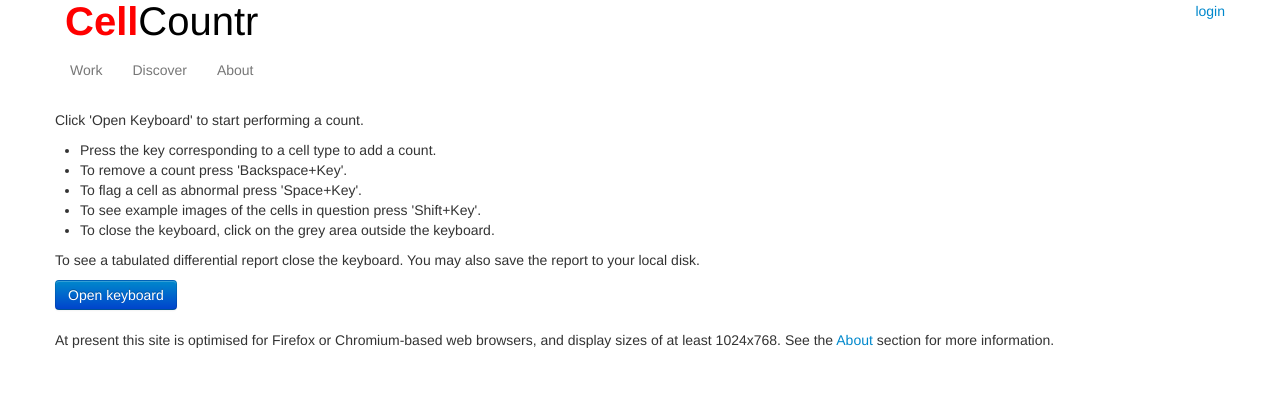
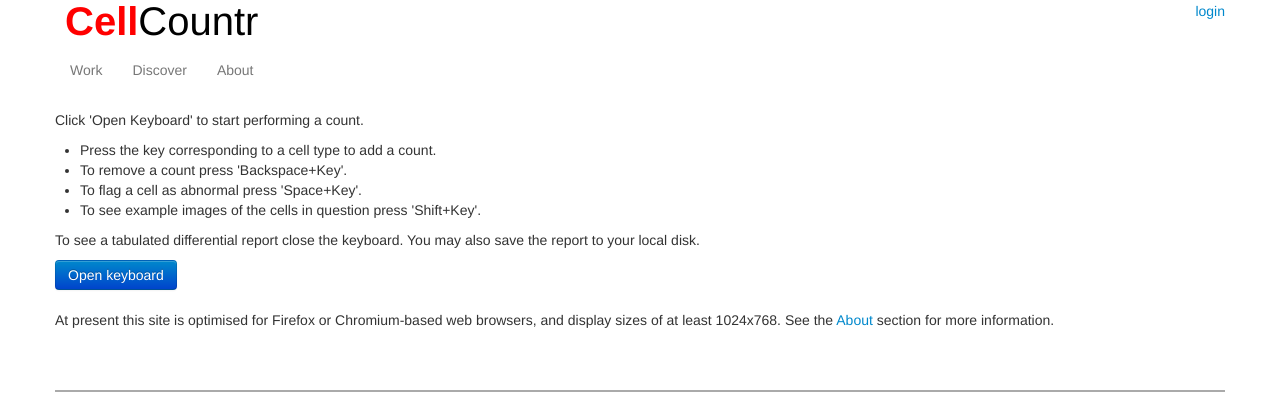
Before and after one commit to cellcounter/cellcounter, a Django app: page /count/ in a window 1280 px wide. Shown: the part 13-412 px from the top of the page. Run offline with Django 3.2, Linux system fonts and the light colour scheme; data comes from the database, SQL or seed files in the repository; parts of the project's set-up code (start-up, migrations or seed data) failed here and were passed over; some libraries are stand-ins or nearby versions.

Commit message:
Remove instruction to close keyboard

```diff
--- a/cellcounter/main/templates/main/submit.html
+++ b/cellcounter/main/templates/main/submit.html
@@ -24,7 +24,6 @@ var notloggedin=true;
     <li>To remove a count press 'Backspace+Key'.</li>
     <li>To flag a cell as abnormal press 'Space+Key'.</li>
     <li>To see example images of the cells in question press 'Shift+Key'.</li>
-    <li>To close the keyboard, click on the grey area outside the keyboard.</li>
     <!-- Once you have completed a count, fill in the remaining information in the form below, and click 'Submit'.-->
 </ul>
 
```
